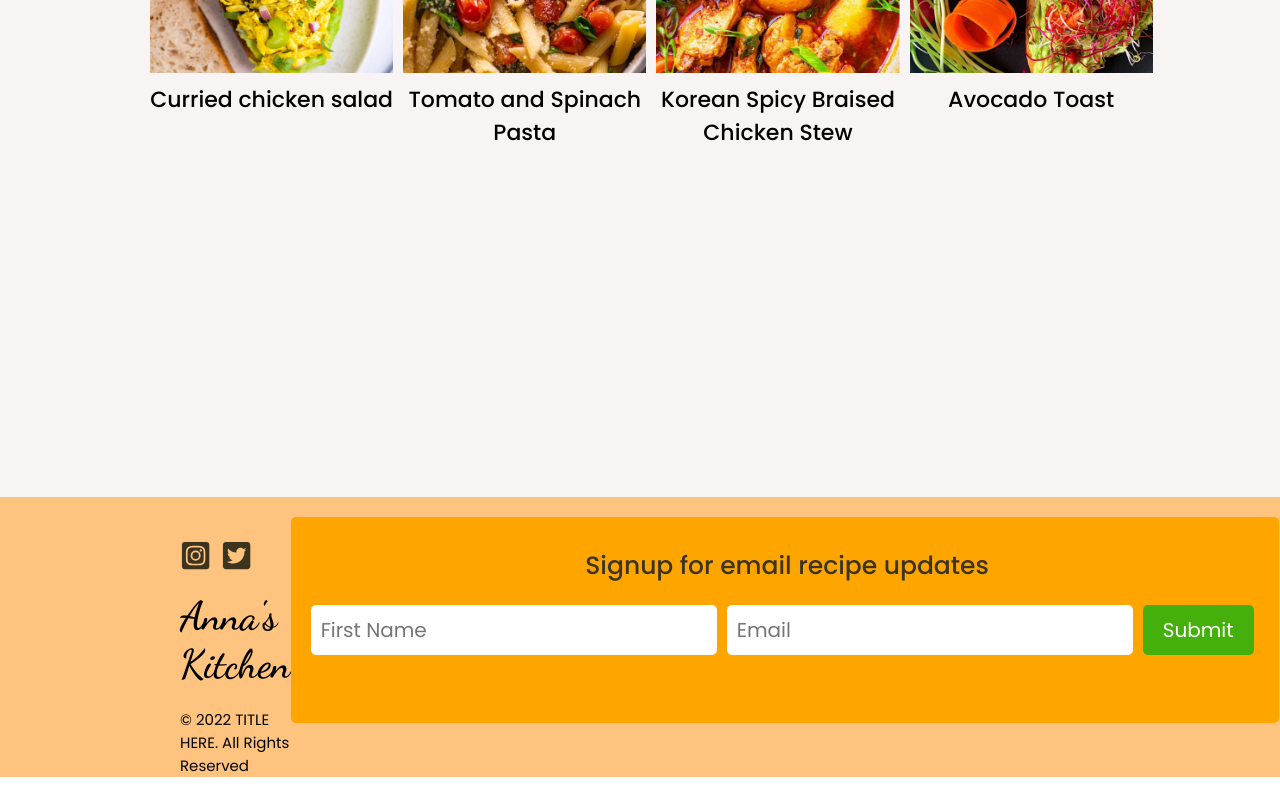
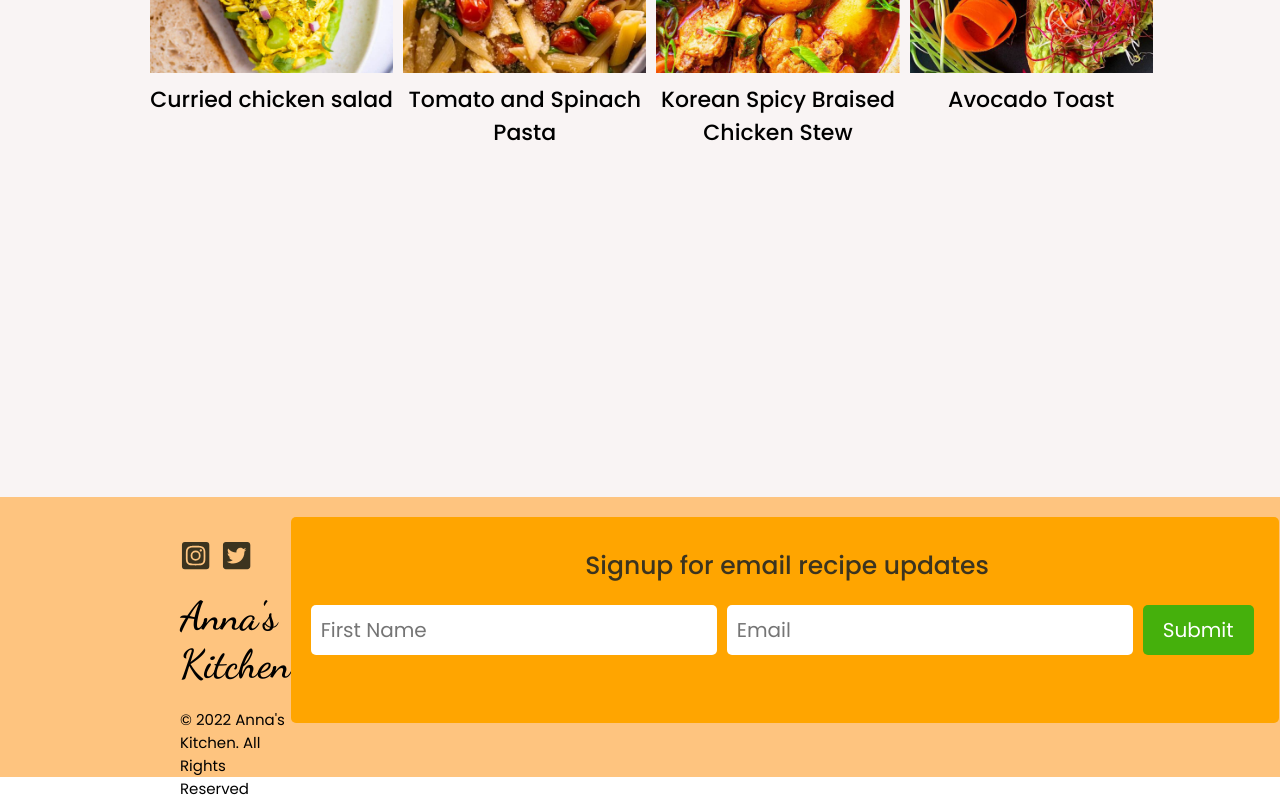
Before and after one commit to AnnaAn01/recipe-website, a React (Create React App) app: page /#/recipe in a window 1280 px wide. Shown: the part 1223-2023 px from the top of the page. Before the commit the page ends 2000 px from the top, so only its background shows below. Built offline with nearby package versions, Linux system fonts and the light colour scheme.

Commit message:
styling footer

```diff
--- a/src/components/Footer/Footer.css
+++ b/src/components/Footer/Footer.css
@@ -39,3 +39,8 @@
 .footer__copyright {
   font-size: 1.5rem;
 }
+
+.footer__copyright-title {
+  font-size: 1.5rem;
+  /* font-family: "Dancing Script"; */
+}
--- a/src/components/Footer/Footer.js
+++ b/src/components/Footer/Footer.js
@@ -30,7 +30,9 @@ const Footer = () => {
 
           <div className="navbar__title footer__title">Anna's Kitchen</div>
           <div className="footer__copyright">
-            © 2022 TITLE HERE. All Rights Reserved
+            © 2022
+            <span className="footer__copyright-title"> Anna's Kitchen</span>.
+            All Rights Reserved
           </div>
         </div>
         <FooterForm />
```
